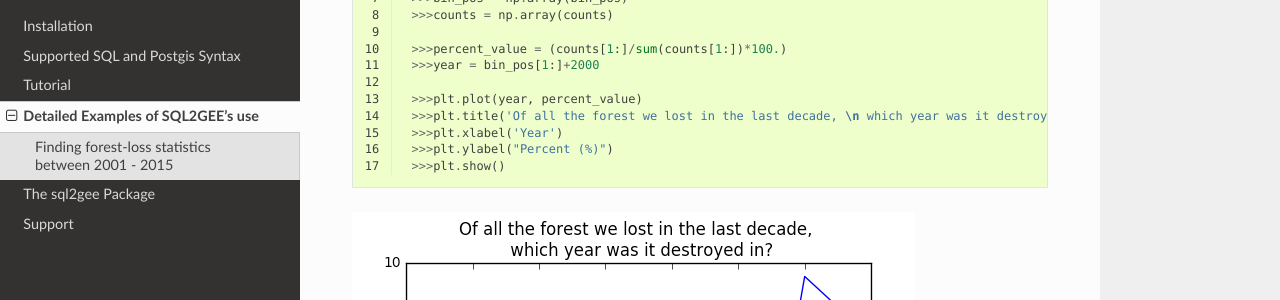
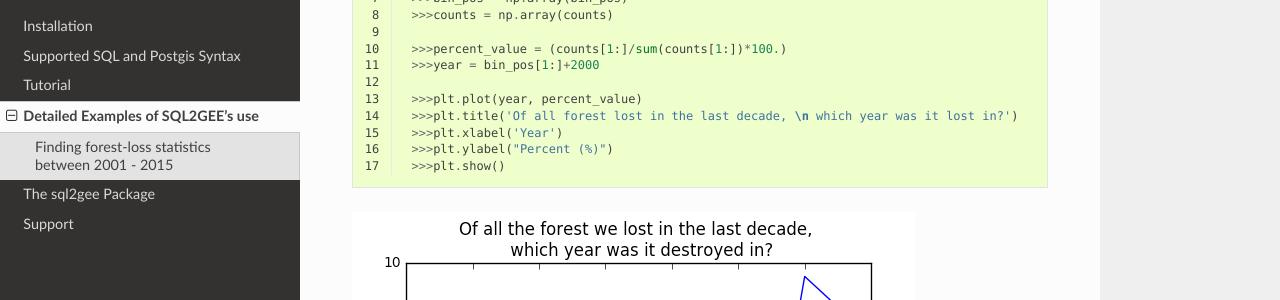
Before and after one commit to Vizzuality/sql2gee, a Sphinx documentation site: the page built from docs/source/moreExamples.rst, in a window 1280 px wide and 900 px high, scrolled down 1138 px. Shown: the part 151-451 px from the top of the window. Built offline with Sphinx 7.4.7 and the Read the Docs theme 2.0.0, drawn with Linux system fonts in a browser that asks for light colours.

Commit message:
Tweak to get docs building again.

```diff
--- a/docs/source/moreExamples.rst
+++ b/docs/source/moreExamples.rst
@@ -71,7 +71,7 @@ We can extract these data and plot them as follows:
     >>>year = bin_pos[1:]+2000
 
     >>>plt.plot(year, percent_value)
-    >>>plt.title('Of all the forest we lost in the last decade, \n which year was it destroyed in?')
+    >>>plt.title('Of all forest lost in the last decade, \n which year was it lost in?')
     >>>plt.xlabel('Year')
     >>>plt.ylabel("Percent (%)")
     >>>plt.show()
```
